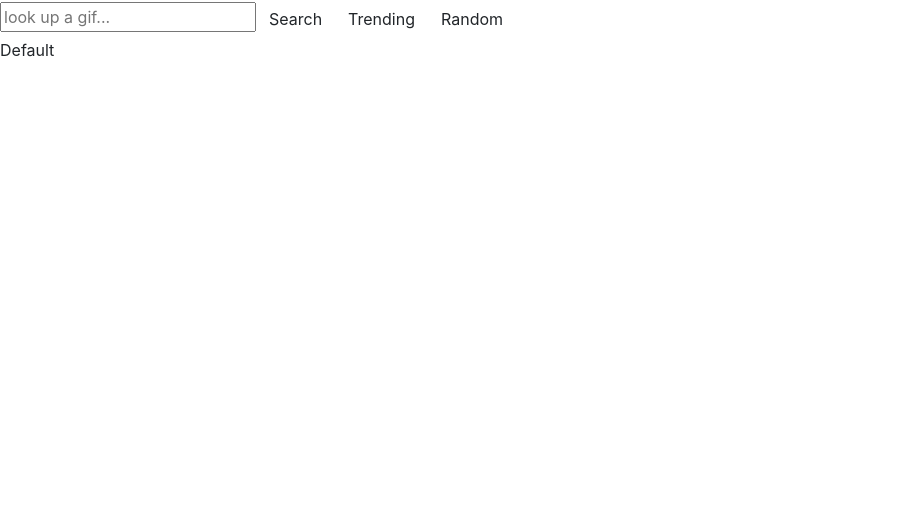
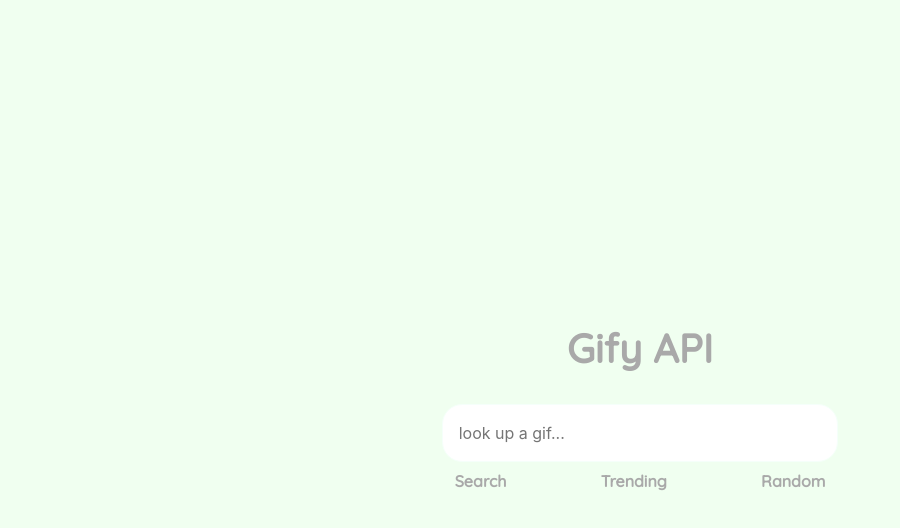
Before and after one commit to ruiminxu/gifyAPI, a React (Create React App) app: page / in a window 1280 px wide. Shown: the top 528 px of the page, without its empty margins (0-900 px from the left). Built offline with nearby package versions, Linux system fonts and the light colour scheme.

Commit message:
added more css styling

```diff
--- a/public/index.html
+++ b/public/index.html
@@ -4,7 +4,7 @@
     <meta charset="utf-8" />
     <link rel="icon" href="%PUBLIC_URL%/favicon.ico" />
     <!-- <link rel="stylesheet" href="https://stackpath.bootstrapcdn.com/bootstrap/4.4.1/css/bootstrap.min.css" integrity="sha384-Vkoo8x4CGsO3+Hhxv8T/Q5PaXtkKtu6ug5TOeNV6gBiFeWPGFN9MuhOf23Q9Ifjh" crossorigin="anonymous"> -->
-
+    <link href="https://fonts.googleapis.com/css?family=Quicksand:300,500" rel="stylesheet">
     <meta name="viewport" content="width=device-width, initial-scale=1" />
     <meta name="theme-color" content="#000000" />
     <meta
--- a/src/App.css
+++ b/src/App.css
@@ -36,3 +36,46 @@
     transform: rotate(360deg);
   }
 }
+
+.title{
+  font-family: 'Quicksand', sans-serif;
+  font-weight: 600 !important;
+  color:#A9A9A9		 !important;
+  padding: 1.5rem;
+}
+
+.searchBox{
+  margin: 0, auto;
+  width: 100%;
+  padding: 1rem;
+  border-radius: 20px;
+  border: 1px solid #F5FFFA	;
+}
+
+.searchBox:focus{
+  outline: none;
+}
+
+.btn:focus,.btn:active {
+  outline: none !important;
+  box-shadow: none !important;
+}
+
+.btn{
+  font-family: 'Quicksand', sans-serif;
+  font-weight: 600 !important;
+  color:#A9A9A9		 !important;
+}
+
+#root{
+  height: 100vh;
+  background-color: #F0FFF0;
+}
+
+.gifContainer{
+  border: 2px solid red;
+}
+
+.gifBox{
+  padding: 1rem;
+}
--- a/src/App.js
+++ b/src/App.js
@@ -3,6 +3,7 @@
 import React, {Component} from 'react';
 import axios from 'axios';
 import 'bootstrap/dist/css/bootstrap.min.css'
+import {Container, Row, Col} from 'react-bootstrap'
 
 export default class App extends Component{
   constructor()
@@ -34,7 +35,7 @@
 
     handleTrendingGif = async () =>
     {
-        const url = `https://api.giphy.com/v1/gifs/trending?q=&rating=g&api_key=VPO2hf8Msh28T0DeFVHly9hhQh207tC2`;
+        const url = `https://api.giphy.com/v1/gifs/trending?q=&rating=g&limit=100&api_key=VPO2hf8Msh28T0DeFVHly9hhQh207tC2`;
 
         this.setState({isLoading: true})
 
@@ -65,7 +66,7 @@
     render()
     {
         return(
-            <>
+            <Container fluid style = {{backgroundColor: '#F0FFF0'} }>
                 <SearchField
                 searchGif = {this.state.gif}
                 searchInput = {this.handleSearchByInput}
@@ -75,7 +76,7 @@
                 randomGif = {this.state.randomGif}
                 loading = {this.state.isLoading}
                 />
-            </>
+            </Container>
         );
     }
 }
--- a/src/Component/GifCard.jsx
+++ b/src/Component/GifCard.jsx
@@ -5,7 +5,7 @@
 {
     render(){
         return(
-            <div key = {this.props.key}>
+            <div key = {this.props.key} className = "gifBox">
                 <img key= {this.props.name} src = {this.props.source}/>
             </div>
         );
--- a/src/Component/searchField.jsx
+++ b/src/Component/searchField.jsx
@@ -1,6 +1,7 @@
 import React, {Component} from 'react';
 import GifCard from "./GifCard";
-// import './App.css';
+import 'bootstrap/dist/css/bootstrap.min.css'
+import {Container, Row, Col} from 'react-bootstrap'
 
 export default class SearchField extends Component{
 
@@ -64,45 +65,70 @@
     {
         return(
             <div className = "searchBoxContainer">
-
-                <input value = {this.state.searchTerm} placeholder = "look up a gif..." name = "searchTerm" onChange={this.handleSearch}></input>
-                <button className = "btn " name = "search" onClick = {this.handleSearchInput}>Search</button>
+                <Row>
+                    <Col style = {{height: '300px'}}> </Col>
+                </Row>
+                <Row>
+                    <Col style = {{width: '100px'}}></Col>
+                    <h1 className = "title">Gify API</h1>
+                    <Col style = {{width: '100px'}}></Col>
+                </Row>
+                <Row>
+                   <Col style = {{width: '100px'}}></Col>
+                   <Col>
+                     <input className = "searchBox" value = {this.state.searchTerm} placeholder = "look up a gif..." name = "searchTerm" onChange={this.handleSearch}></input>
+                   </Col>
+                   <Col style = {{width: '100px'}}></Col>
+                </Row>
+                <Row>
+                    <Col></Col>
+                    <Col style = {{display: 'flex', justifyContent: 'space-between'}}>
+                        <button style = {{outline: 'none !important' }} className = "btn " name = "search" onClick = {this.handleSearchInput}>Search</button>
                         <button className = "btn" name = "trending" onClick = {this.handleTrendInput}>Trending</button>
                         <button className = "btn" name = "random" onClick = {this.handleRandomInput}>Random</button>
+                    </Col>
+                    <Col></Col>
+                </Row>
+                <Row style={{textAlign: 'center'}}>
 
-                <div>
-                {
-                   this.props.loading === true?
+                    {this.props.loading === true?
 
                         <div>
                             Loading
                         </div>
                         :
                         this.props.loading === null?
-                   <div> Default </div>
+                        <div>  </div>
                         :
                         this.state.isSearchClicked?
-                   this.props.searchGif.map((gif, index) =>{
 
+                        this.props.searchGif.map((gif, index) =>
+                        {
                             return(
                             <GifCard name = {gif.id} key = {index + 1} source = {gif.images.original.url}/>
                             );
                         })
+
                         : this.state.isTrendClicked?
-                   this.props.trendingGif.map((gif, index) =>{
+                          this.props.trendingGif.map((gif, index) =>
+                          {
                             console.log(gif)
                             return(
                                     <GifCard name = {gif.id} key = {index + 1} source = {gif.images.original.url}/>
                                 );
                         })
                         :
-                   this.props.randomGif.map((gif, index) =>{
+
+                        this.props.randomGif.map((gif, index) =>
+                        {
                             return(
+                                <Col>
                                     <GifCard name = {gif.id} key = {index + 1} source = {gif.images.original.url}/>
+                                </Col>
                                     );
                         })
                     }
-                </div>
+                    </Row>
 
             </div>
         );
--- a/src/index.css
+++ b/src/index.css
@@ -5,6 +5,7 @@
     sans-serif;
   -webkit-font-smoothing: antialiased;
   -moz-osx-font-smoothing: grayscale;
+  background-color:  #C8EAD3;
 }
 
 code {
```
Also changed, not shown: 1 other file (tests, documents, lock files or other folders). Lines whose indentation alone changed are shown as unchanged.
